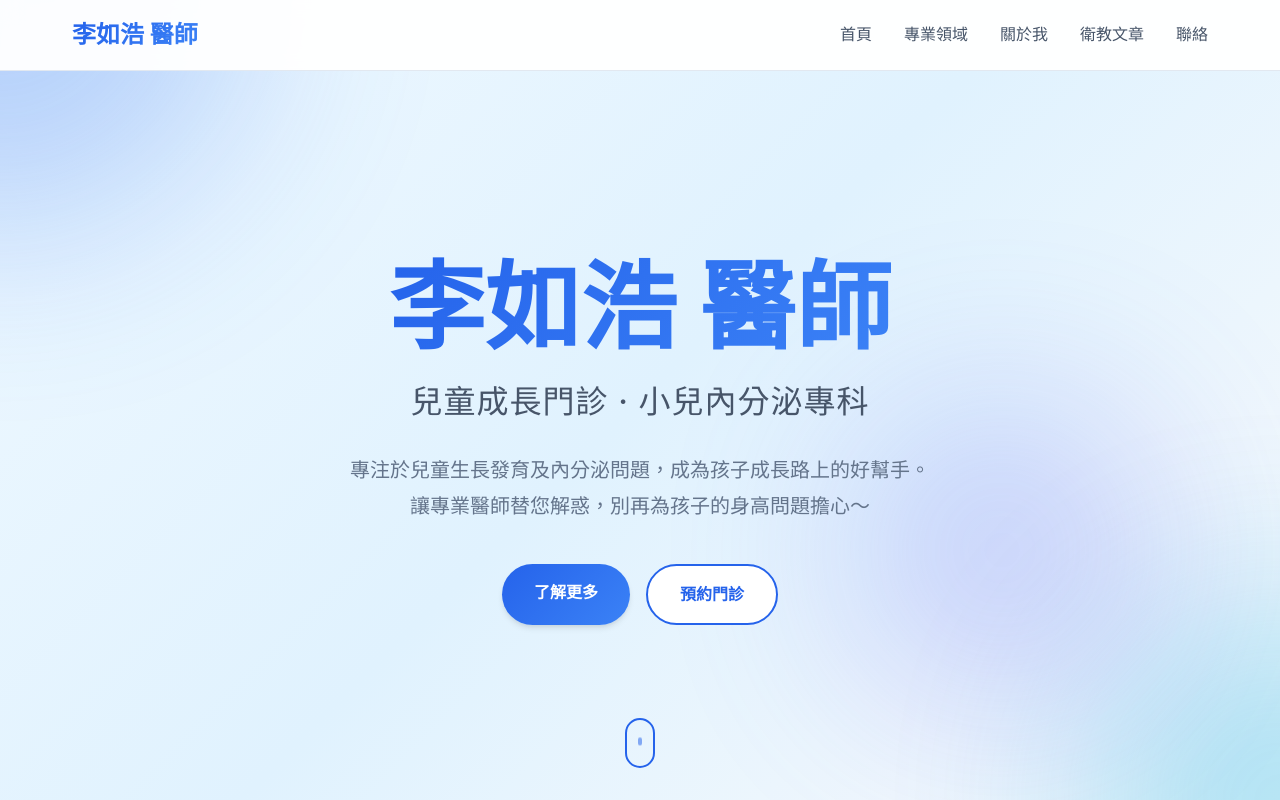
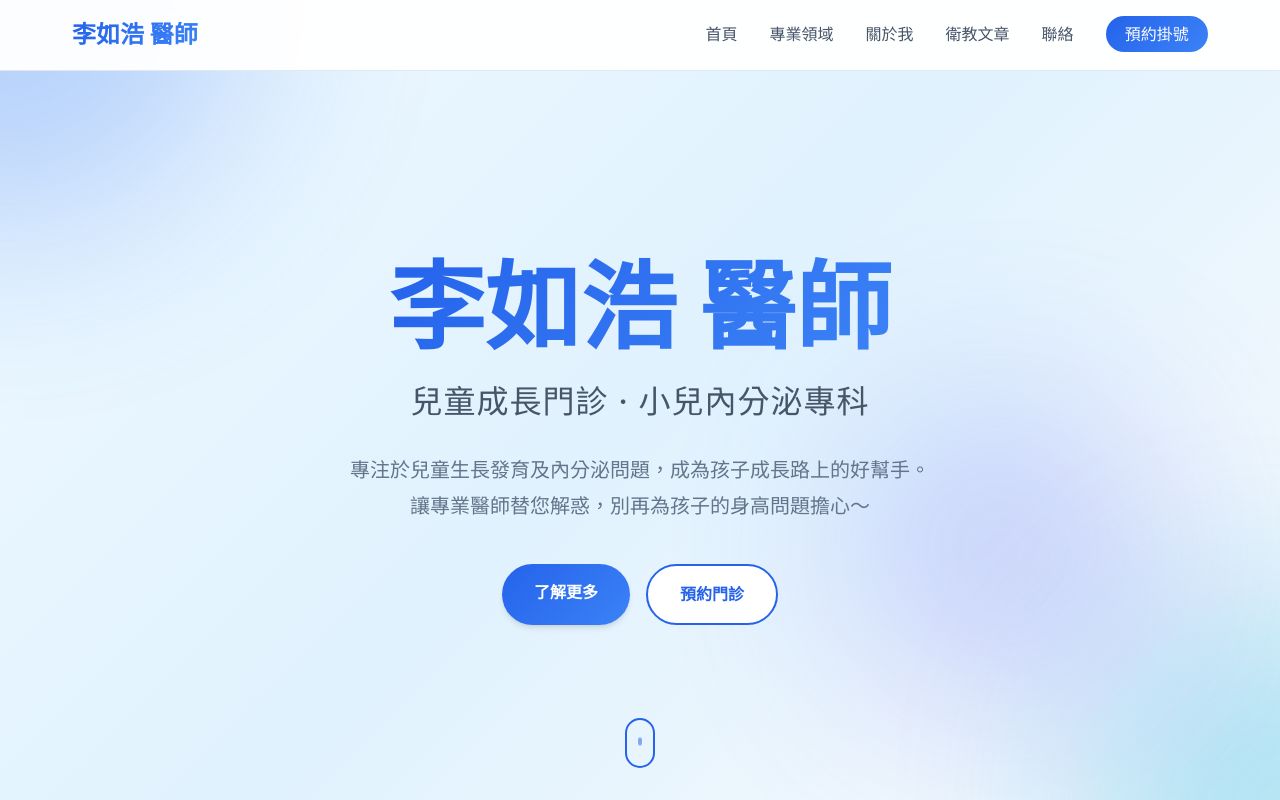
Before and after one commit to dennis8989/juhaoweb, a React (Vite) app: page / in a window 1280 px wide. Shown: the top 800 px of the page. Built offline with nearby package versions, Linux system fonts and the light colour scheme.

Commit message:
Add appointment link and styles to Navbar and ContactSection

```diff
--- a/src/App.css
+++ b/src/App.css
@@ -66,6 +66,26 @@
 
 .nav-links a:hover::after {
   width: 100%;
+}
+
+.nav-appointment-link {
+  background: var(--gradient-1);
+  color: white !important;
+  padding: 0.5rem 1.2rem !important;
+  border-radius: 25px;
+  font-weight: 600;
+  transition: all 0.3s ease;
+}
+
+.nav-appointment-link::after {
+  display: none;
+}
+
+.nav-appointment-link:hover {
+  background: linear-gradient(135deg, #1d4ed8 0%, #2563eb 100%);
+  transform: translateY(-2px);
+  box-shadow: var(--shadow-md);
+  color: white !important;
 }
 
 /* Hero Section */
--- a/src/App.jsx
+++ b/src/App.jsx
@@ -44,6 +44,16 @@ function Navbar() {
           <li><a href="#about">關於我</a></li>
           <li><a href="#articles">衛教文章</a></li>
           <li><a href="#contact">聯絡</a></li>
+          <li>
+            <a
+              href="https://master.d29yyigp5o4a8q.amplifyapp.com/hansheng"
+              target="_blank"
+              rel="noopener noreferrer"
+              className="nav-appointment-link"
+            >
+              預約掛號
+            </a>
+          </li>
         </ul>
       </div>
     </nav>
@@ -70,7 +80,14 @@ function HeroSection({ isLoaded }) {
         </p>
         <div className="hero-buttons">
           <a href="#about" className="btn btn-primary">了解更多</a>
-          <a href="#contact" className="btn btn-secondary">預約門診</a>
+          <a
+            href="https://master.d29yyigp5o4a8q.amplifyapp.com/hansheng"
+            target="_blank"
+            rel="noopener noreferrer"
+            className="btn btn-secondary"
+          >
+            預約門診
+          </a>
         </div>
       </div>
       <div className="scroll-indicator">
@@ -370,6 +387,17 @@ function ContactSection() {
             <p><strong>地址：</strong>新北市板橋區中山路一段104號</p>
             <p><strong>電話：</strong>02-29518999</p>
             <p><strong>電子信箱：</strong>hsobsmarketing1@gmail.com</p>
+            <div style={{ marginTop: '1.5rem' }}>
+              <a
+                href="https://master.d29yyigp5o4a8q.amplifyapp.com/hansheng"
+                target="_blank"
+                rel="noopener noreferrer"
+                className="btn btn-primary"
+                style={{ width: '100%', textAlign: 'center', display: 'block' }}
+              >
+                📅 線上預約掛號
+              </a>
+            </div>
           </div>
           <div className="info-card">
             <h3>📅 門診資訊</h3>
@@ -419,9 +447,20 @@ function ContactSection() {
               required
             ></textarea>
           </div>
-          <button type="submit" className="btn btn-primary btn-large">
-            送出預約諮詢
-          </button>
+          <div style={{ display: 'flex', gap: '1rem', flexWrap: 'wrap' }}>
+            <button type="submit" className="btn btn-primary btn-large" style={{ flex: '1', minWidth: '200px' }}>
+              送出預約諮詢
+            </button>
+            <a
+              href="https://master.d29yyigp5o4a8q.amplifyapp.com/hansheng"
+              target="_blank"
+              rel="noopener noreferrer"
+              className="btn btn-secondary btn-large"
+              style={{ flex: '1', minWidth: '200px', textAlign: 'center', textDecoration: 'none' }}
+            >
+              📅 線上預約掛號
+            </a>
+          </div>
         </form>
       </div>
     </section>
```
